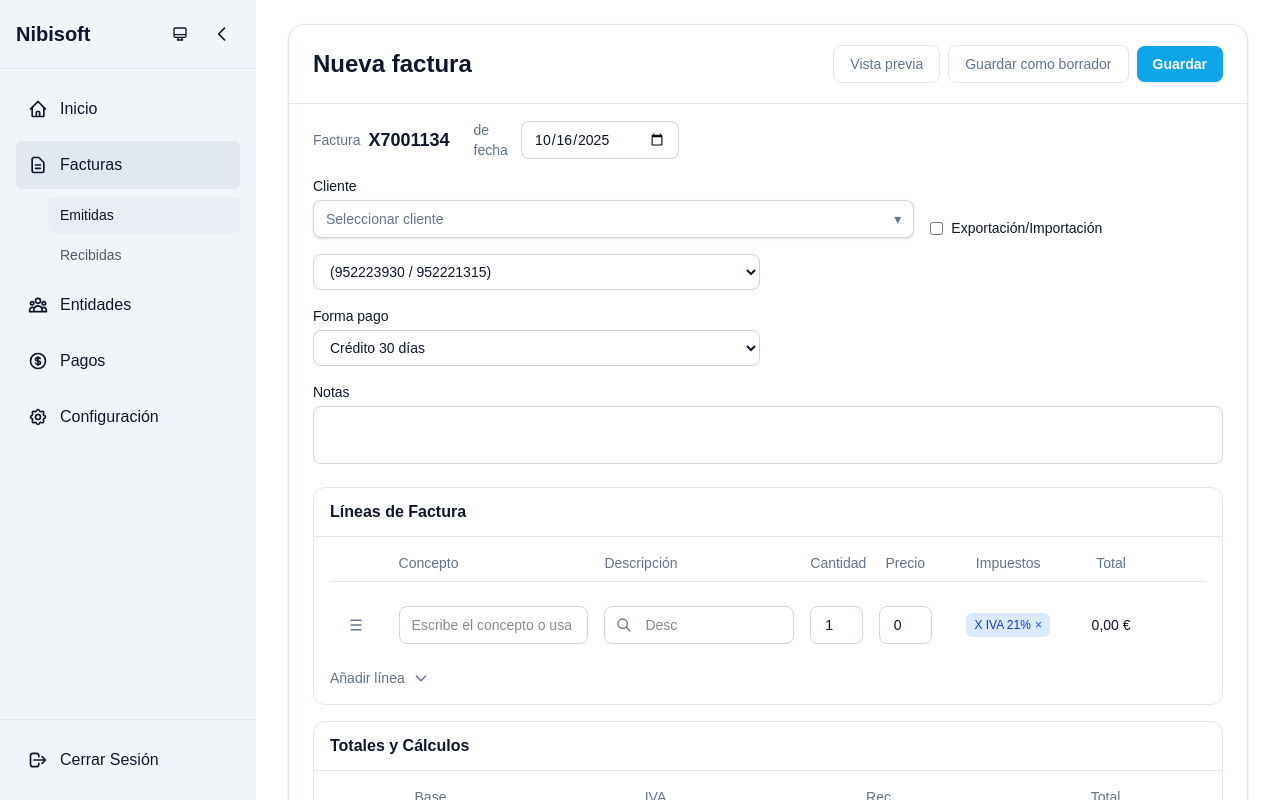
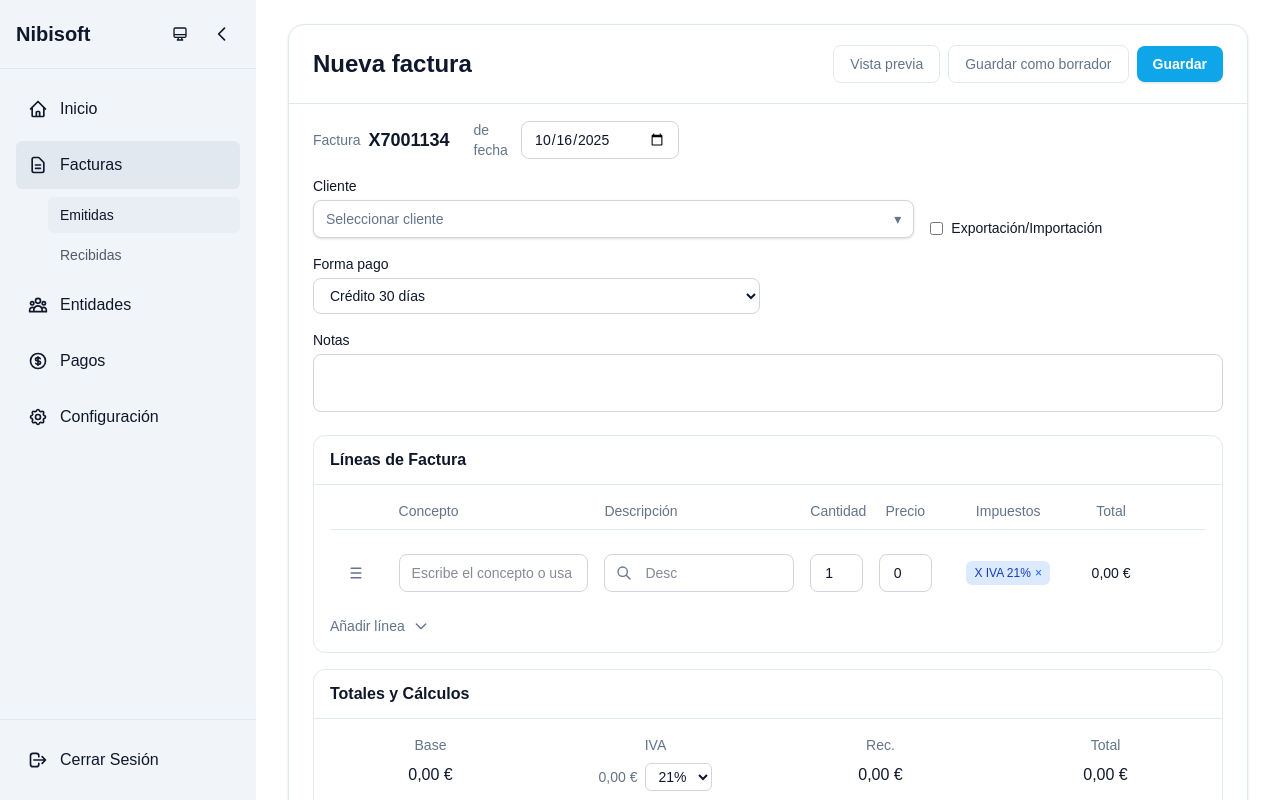
Before and after one commit to Mackewinsson/facturacion-module, a Next.js app: page /facturacion/nueva in a window 1280 px wide. Built offline with nearby package versions, Linux system fonts and the light colour scheme.

Commit message:
refactor: mejorar campo de teléfono en formulario de factura
- Ocultar campo si no hay cliente seleccionado o no tiene teléfono
- Convertir select sin funcionalidad a input de solo lectura
- Eliminar valor hardcodeado por defecto
- Agregar label 'Teléfono' para mejor UX

```diff
--- a/src/components/SpanishInvoiceForm.tsx
+++ b/src/components/SpanishInvoiceForm.tsx
@@ -594,24 +594,20 @@ export default function SpanishInvoiceForm({ initialData, invoiceId, hideISP = f
               </div>
             </div>
 
-            {/* Row 3: Dirección/Teléfono dropdown */}
-            <div className="grid grid-cols-1 md:grid-cols-2 gap-4">
-              <div>
-                <div className="relative">
-                  <select
-                    value={(selectedClient as any)?.telefono || ''}
-                    onChange={() => {}}
-                    className={`${baseInputClasses}`}
-                  >
-                    <option value="">
-                      {(selectedClient as any)?.telefono
-                        ? `(${(selectedClient as any).telefono})`
-                        : '(952223930 / 952221315)'}
-                    </option>
-                  </select>
+            {/* Row 3: Teléfono del cliente (solo si hay cliente seleccionado con teléfono) */}
+            {selectedClient && (selectedClient as any)?.telefono && (
+              <div className="grid grid-cols-1 md:grid-cols-2 gap-4">
+                <div>
+                  <label className="block text-sm font-medium text-card-foreground mb-1">Teléfono</label>
+                  <input
+                    type="text"
+                    value={(selectedClient as any).telefono}
+                    readOnly
+                    className={`${baseInputClasses} bg-muted cursor-not-allowed`}
+                  />
                 </div>
               </div>
-            </div>
+            )}
 
             {/* Row 4: Forma pago */}
             <div className="grid grid-cols-1 md:grid-cols-2 gap-4">
```
